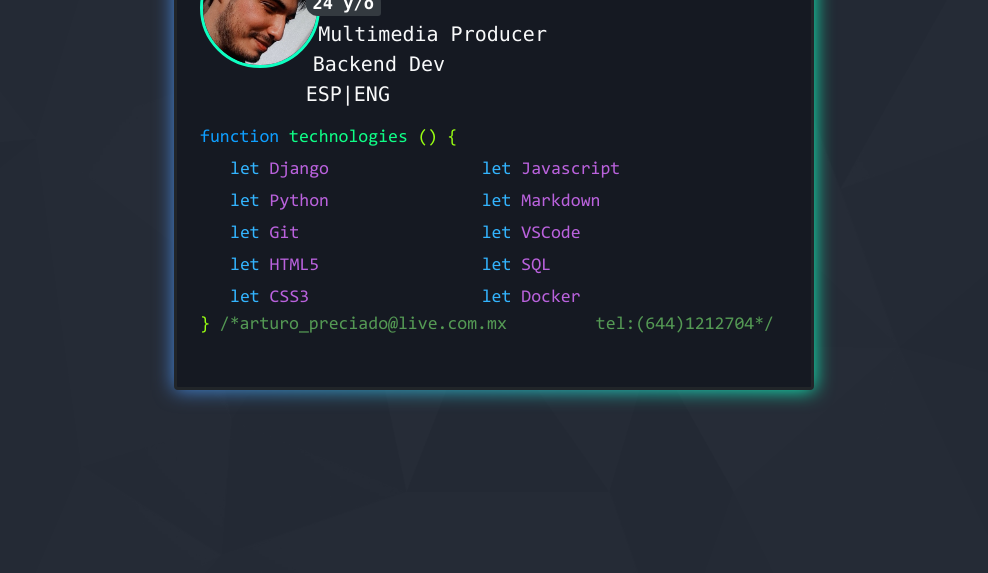
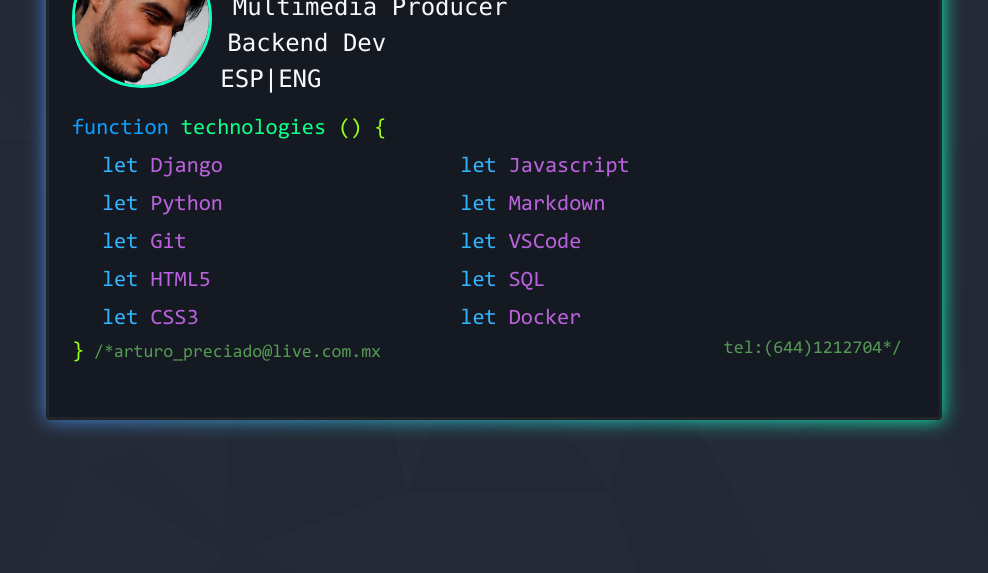
Before and after one commit to DPreciado/David-Card, a plain HTML site: page index.html in a window 1280 px wide. Shown: the part 227-800 px from the top of the page, without its empty margins (161-1149 px from the left). Drawn offline with nearby package versions, Linux system fonts and the light colour scheme.

Commit message:
ajustes para que quede bien en el server

```diff
--- a/templates/index.html
+++ b/index.html
@@ -5,7 +5,7 @@
   <meta charset="UTF-8">
   <meta name="viewport" content="width=device-width, initial-scale=1.0">
   <title>David</title>
-  <link rel="stylesheet" href="../scss/style.css">
+  <link rel="stylesheet" href="scss/style.css">
   <!-- bootstrap -->
   <link rel="stylesheet" href="https://cdn.jsdelivr.net/npm/bootstrap@4.3.1/dist/css/bootstrap.min.css"
     integrity="sha384-ggOyR0iXCbMQv3Xipma34MD+dH/1fQ784/j6cY/iJTQUOhcWr7x9JvoRxT2MZw1T" crossorigin="anonymous">
@@ -23,13 +23,13 @@
                 <div id="include-img" class="col-xl-2 col-lg-3 col-md-3 col-sm-12 mt-xl-1 mt-3">
                   <img id="parallax-img" class="rounded-circle" src="../assets/imgs/yo.jpg" alt="">
                 </div>
-                <div class="col-xl-6 col-lg-8 col-md-7 ml-xl-0 ml-lg-0">
+                <div class="col-xl-7 col-lg-8 col-md-7 ml-xl-0 ml-lg-0">
                   <div class="text-monospace name-font" id="titulo">David Preciado <span id="edad" class="badge badge-dark"></span></div>
                   <div class="text-monospace text-light m-l2 info-font">Multimedia Producer</div>
                   <div class="text-monospace text-light m-l1 info-font">Backend Dev</div>
                   <div class="text-monospace text-light info-font">ESP|ENG</div>
                 </div>
-                <div class="col-xl-3 col-lg-5 col-md-12 ml-xl-5 mt-lg-4 mt-xl-0">
+                <div class="col-xl-2 col-lg-5 col-md-12 ml-xl-3 mt-lg-4 mt-xl-0">
                   <div id="git-container" class="badge badge-dark">
                     <a class="text-monospace text-light git-font ml-1" id="git-user" href="https://github.com/DPreciado" target="_blank">@DPreciado
                       <span>
@@ -74,18 +74,18 @@
                     <div class=" function-font">function <span>technologies <span>() {</span></span></div>
                   </div>
                   <div class="col-lg-5 col-md-6">
-                    <div class="list-custom function-font-content list-font">let <span>Django</span></div>
-                    <div class="list-custom function-font-content list-font">let <span>Python</span></div>
-                    <div class="list-custom function-font-content list-font">let <span>Git</span></div>
-                    <div class="list-custom function-font-content list-font">let <span>HTML5</span></div>
-                    <div class="list-custom function-font-content list-font">let <span>CSS3</span></div>
+                    <div class="list-custom function-font-content">let <span>Django</span></div>
+                    <div class="list-custom function-font-content">let <span>Python</span></div>
+                    <div class="list-custom function-font-content">let <span>Git</span></div>
+                    <div class="list-custom function-font-content">let <span>HTML5</span></div>
+                    <div class="list-custom function-font-content">let <span>CSS3</span></div>
                   </div>
                   <div class="col-lg-5 col-md-6">
-                    <div class="list-custom function-font-content list-font">let <span>Javascript</span></div>
-                    <div class="list-custom function-font-content list-font">let <span>Markdown</span></div>
-                    <div class="list-custom function-font-content list-font">let <span>VSCode</span></div>
-                    <div class="list-custom function-font-content list-font">let <span>SQL</span></div>
-                    <div class="list-custom function-font-content list-font">let <span>Docker</span></div>
+                    <div class="list-custom function-font-content">let <span>Javascript</span></div>
+                    <div class="list-custom function-font-content">let <span>Markdown</span></div>
+                    <div class="list-custom function-font-content">let <span>VSCode</span></div>
+                    <div class="list-custom function-font-content">let <span>SQL</span></div>
+                    <div class="list-custom function-font-content">let <span>Docker</span></div>
                   </div>
                   <div class="col-12">
                     <div class="function-font-end">}<span class="comment-block-font"> /*arturo_preciado@live.com.mx <span id="telefono" class="tel">tel:<span>(644)1212704*/</span></span></span></div>
@@ -99,7 +99,7 @@
     </div>
   </div>
 
-  <script src="../scripts/script.js"></script>
+  <script src="scripts/script.js"></script>
   <!-- bootstrap -->
   <script src="https://code.jquery.com/jquery-3.3.1.slim.min.js"
     integrity="sha384-q8i/X+965DzO0rT7abK41JStQIAqVgRVzpbzo5smXKp4YfRvH+8abtTE1Pi6jizo"
--- a/scss/style.scss
+++ b/scss/style.scss
@@ -28,10 +28,10 @@ a{
 
 //fonts
 .name-font{
-  font-size: 25px;
+  font-size: 30px;
 }
 .info-font{
-  font-size: 20px;
+  font-size: 24px;
 }
 .text-monospace span{
   border-radius: 3px 12px;
@@ -43,16 +43,12 @@ a{
 .tittle-font{
   font-size: 25px;
 }
-.list-font{
-  margin-top: 5px;
-  font-size: 18px;
-}
 .email-font{
   margin-top: 5px;
   font-size: 15px;
 }
 .function-font{
-  font-size: 18px;
+  font-size: 22px;
   color: #0f9fff;
   font-family: 'Consolas';
   span{
@@ -63,7 +59,8 @@ a{
   }
 }
 .function-font-content{
-  font-size: 18px;
+  margin-top: 5px;
+  font-size: 22px;
   color: #33B4FE;
   font-family: 'Consolas';
   span{
@@ -80,7 +77,7 @@ a{
   }
 }
 .function-font-end{
-  font-size: 18px;
+  font-size: 22px;
   color: #98fe12;
   font-family: 'Consolas';
 }
@@ -154,8 +151,6 @@ svg path {
 }
 
 #card-container {
-  // height: 425px;
-  // width: 770px;
   height: 100%;
   width: 50vw;
   @include backlight(15px, 0px, 10px, #0fffc1, #7e0fff, 10s);
@@ -174,8 +169,6 @@ svg path {
   }
 
   #card{
-    // height: 425px;
-    // width: 770px;
     height: 100%;
     width: 50vw;
     background-color:#151922;
@@ -190,12 +183,26 @@ svg path {
 
 }
 .rounded-circle {
-  width: 120px;
-  height: 120px;
+  width: 140px;
+  height: 140px;
   border-style: solid;
   animation: ColorChanger 10s ease infinite !important;
 }
 //medidas de pantalla
+@media (max-width: 1600px) {
+  #card-container #card {
+    margin-left: -2.5%;
+    width: 70vw;
+  }
+  #card-container {
+    margin-left: -2.8%;
+    width: 70vw;
+  }
+  #card-container:after {
+    left: 15px;
+    margin: 0 auto;
+  }
+}
 @media (max-width: 1000px) {
   #card-container #card {
     margin-left: -2.5%;
@@ -227,7 +234,7 @@ svg path {
     height: 80px;
   }
   .name-font{
-    font-size: 23px;
+    font-size: 33px;
   }
 }
 @media (max-width: 585px) {
@@ -265,6 +272,15 @@ svg path {
   .name-font{
     font-size: 23px;
   }
+  .name-font {
+    font-size: 22px;
+  }
+  .text-monospace span {
+    font-size: 16px;
+  }
+  .info-font {
+    font-size: 20px;
+  }
 }
 
 .tel{
```
Also changed, not shown: scss/style.css, 1 other file.
